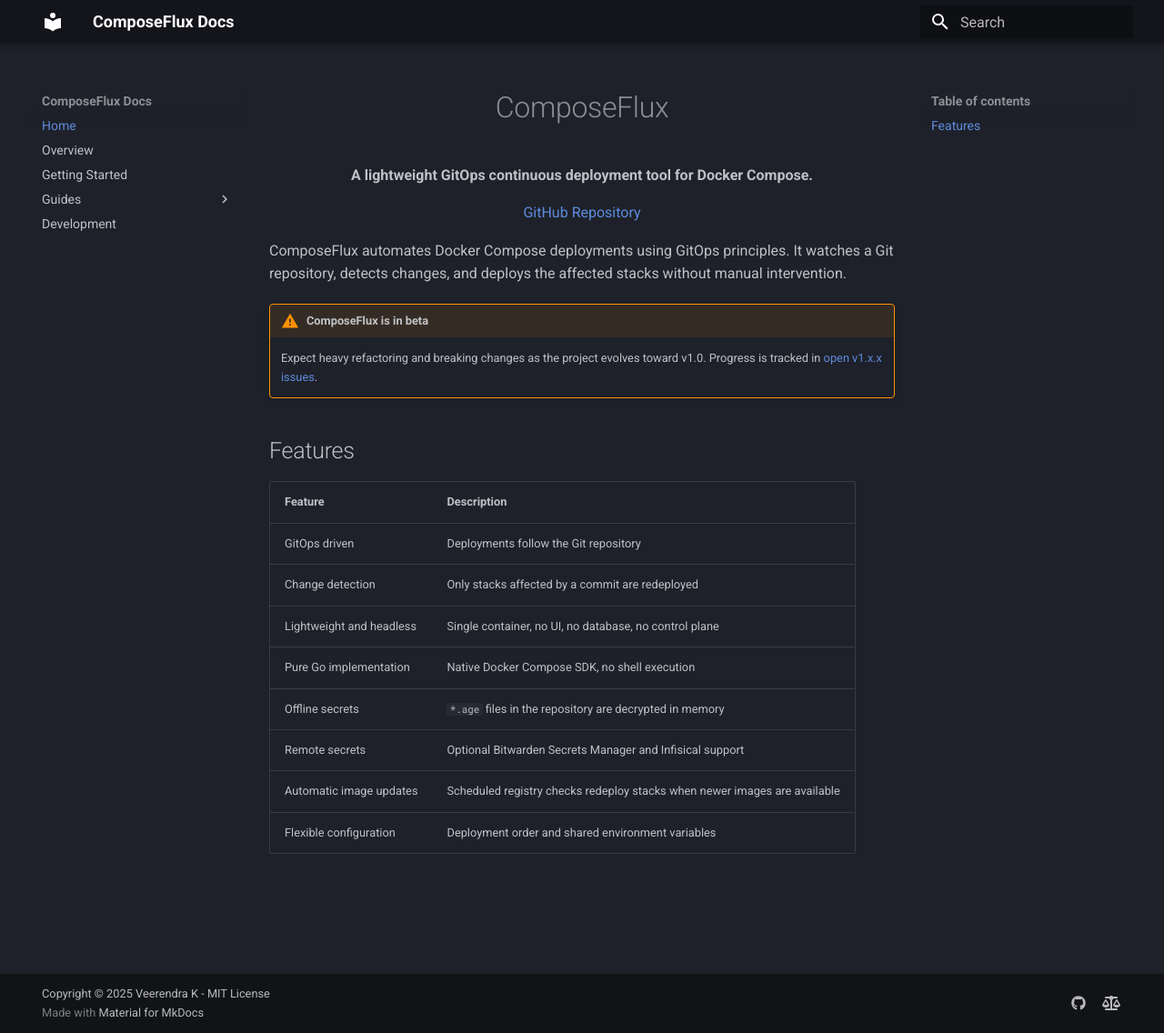
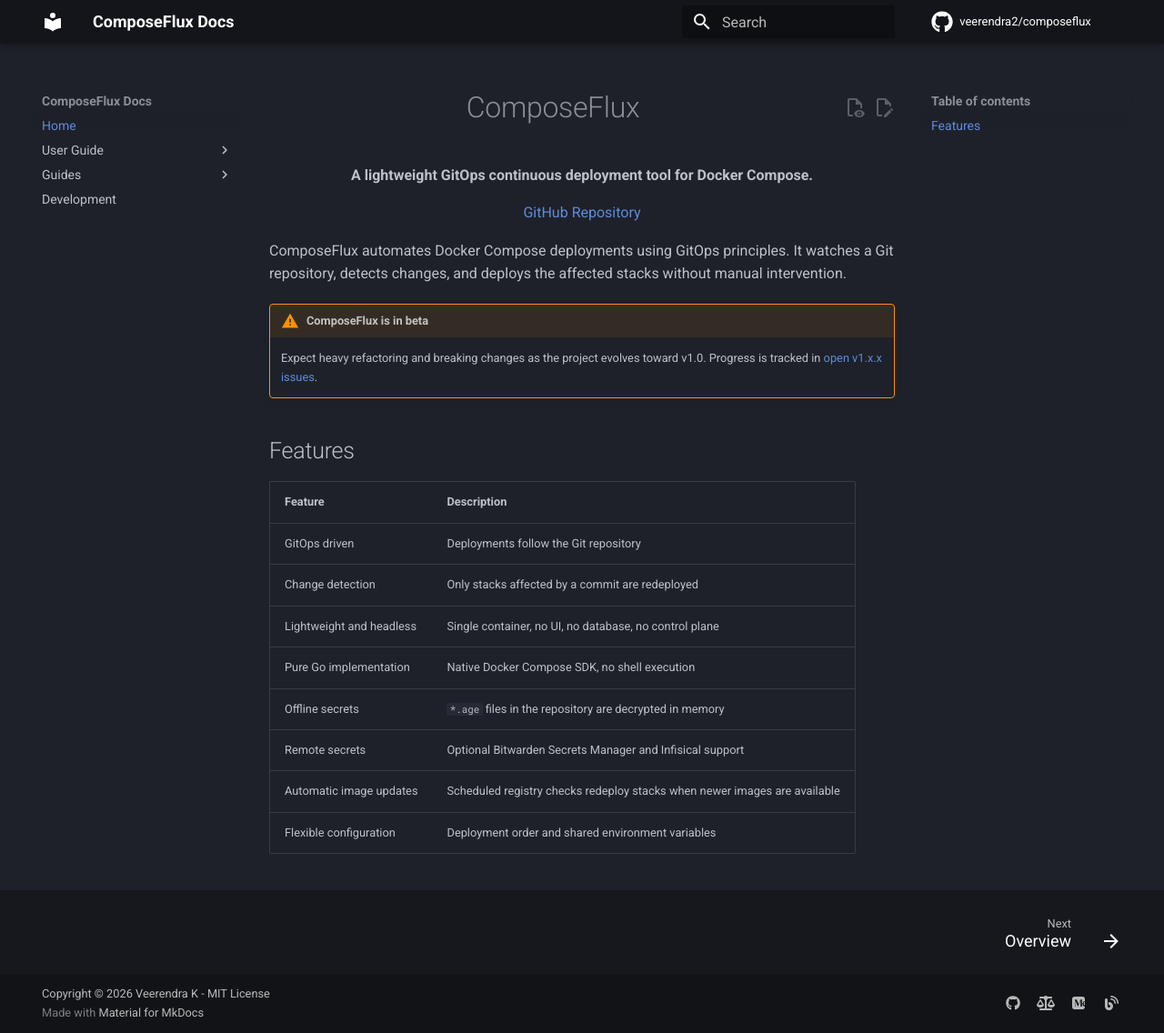
Before and after one commit to veerendra2/composeflux, an MkDocs documentation site: the page built from docs/index.md, in a window 1280 px wide and 1136 px high. Shown: the whole window at 91% size. Built offline with MkDocs 1.6.1 and Material for MkDocs 9.7.7, drawn with Linux system fonts in a browser that asks for light colours; comment, search, counter and statistics services are not loaded.

```diff
--- a/Taskfile.yml
+++ b/Taskfile.yml
@@ -119,7 +119,7 @@ tasks:
     cmds:
       - go install golang.org/x/vuln/cmd/govulncheck@latest
       - go install github.com/golangci/golangci-lint/cmd/golangci-lint@latest
-      - pip install "mkdocs>=1.6,<2.0" mkdocs-material
+      - pip install -r requirements.txt
 
   all:
     desc: Run comprehensive checks;  format, lint, security and test
--- a/mkdocs.yml
+++ b/mkdocs.yml
@@ -1,6 +1,11 @@
 ---
 site_name: ComposeFlux Docs
 site_url: https://veerendra2.github.io/composeflux/
+site_description: A lightweight GitOps continuous deployment tool for Docker Compose.
+
+repo_url: https://github.com/veerendra2/composeflux
+repo_name: veerendra2/composeflux
+edit_uri: edit/main/docs/
 
 exclude_docs: |
   internal/
@@ -8,15 +13,34 @@ exclude_docs: |
 
 theme:
   name: material
+  custom_dir: overrides
+  favicon: assets/favicon.svg
+  features:
+    - navigation.instant
+    - navigation.tracking
+    - navigation.top
+    - navigation.footer
+    - navigation.indexes
+    - search.suggest
+    - search.highlight
+    - search.share
+    - toc.follow
+    - content.code.copy
+    - content.code.annotate
+    - content.action.edit
+    - content.action.view
   palette:
     - scheme: slate
       primary: black
       accent: indigo
+  icon:
+    repo: fontawesome/brands/github
 
 nav:
   - Home: index.md
-  - Overview: Overview.md
-  - Getting Started: GettingStarted.md
+  - User Guide:
+      - Overview: Overview.md
+      - Getting Started: GettingStarted.md
   - Guides:
       - Offline Secrets (Age): how-to-guides/AgeSecrets.md
       - Bitwarden Secrets Manager: how-to-guides/Bitwarden.md
@@ -26,8 +50,13 @@ nav:
 
 markdown_extensions:
   - admonition
+  - attr_list
+  - md_in_html
   - toc:
       permalink: true
+  - pymdownx.highlight:
+      anchor_linenums: true
+  - pymdownx.superfences
 
 extra:
   social:
@@ -37,5 +66,11 @@ extra:
     - icon: fontawesome/solid/scale-balanced
       link: https://github.com/veerendra2/composeflux/blob/main/LICENSE
       name: MIT License
+    - icon: fontawesome/brands/medium
+      link: https://medium.com/p/1da41b3680a4
+      name: Medium
+    - icon: fontawesome/solid/blog
+      link: https://veerendra2.github.io/gitops-for-homeservers-part3
+      name: Blog
 
-copyright: Copyright &copy; 2025 Veerendra K - MIT License
+copyright: Copyright &copy; 2026 Veerendra K - MIT License
--- /dev/null
+++ b/overrides/main.html
@@ -0,0 +1,12 @@
+{% extends "base.html" %}
+
+{% block extrahead %}
+  {{ super() }}
+  <meta property="og:type" content="website">
+  <meta property="og:title" content="{{ page.title | default(config.site_name, true) }}">
+  <meta property="og:description" content="{{ config.site_description }}">
+  <meta property="og:url" content="{{ page.canonical_url }}">
+  <meta property="og:image" content="{{ config.site_url }}assets/composeflux-banner.png">
+  <meta name="twitter:card" content="summary">
+  <meta name="twitter:image" content="{{ config.site_url }}assets/composeflux-banner.png">
+{% endblock %}
--- /dev/null
+++ b/requirements.txt
@@ -0,0 +1,3 @@
+mkdocs==1.6.1
+mkdocs-material==9.7.7
+pymdown-extensions==12.1
```
Also changed, not shown: docs/assets/favicon.svg (added), 1 other file.
